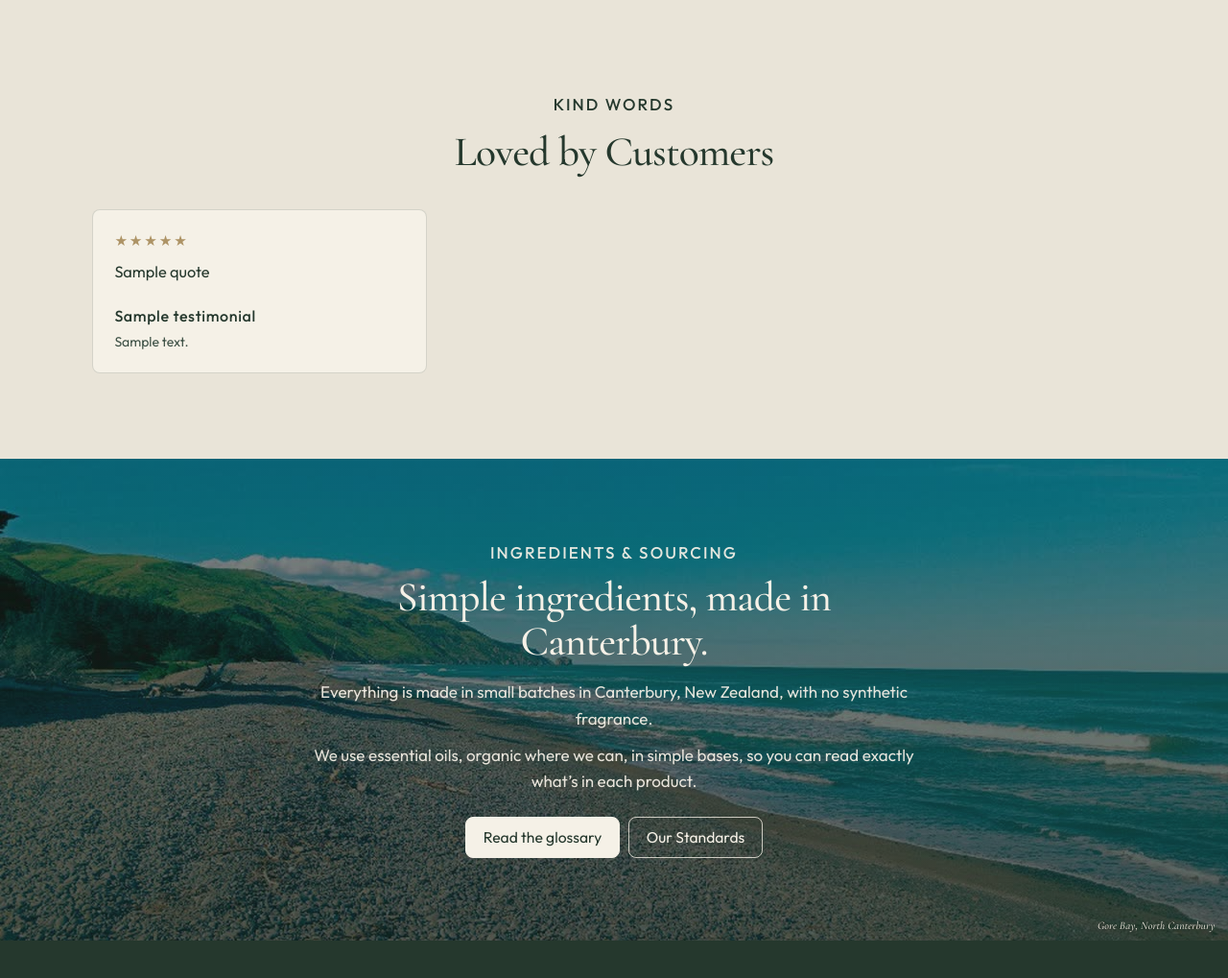
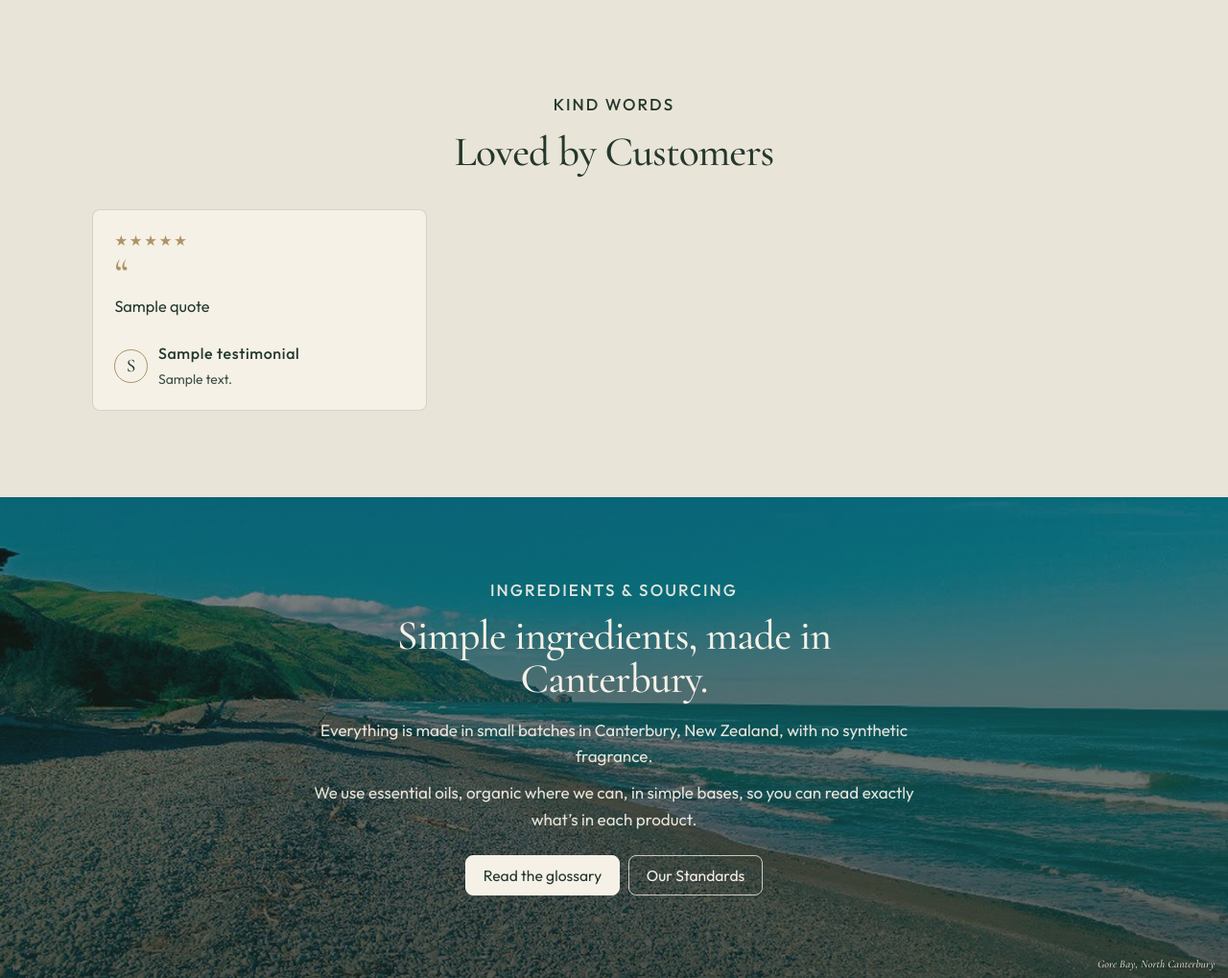
Before and after one commit to Falconwebnz/petitebotanicals, a Node project: template views/home.ejs in a window 1280 px wide. Shown: the part 2327-3346 px from the top of the page at 96% size. Run offline with Node 20 templates, Linux system fonts and the light colour scheme; the template is opened without the code that fills it: most values are stand-ins (such as "Sample title", 1, 10 or a date in 2020).

Commit message:
Show the Loved by Customers band before any testimonials exist
The homepage band stays in place under the featured products. Until a
testimonial is published it shows a short note and a link to write in.
Published cards gain a quotation mark and the customer's initial.

Co-authored-by: John Shortall <Falconwebnz@users.noreply.github.com>

```diff
--- a/public/css/still-room.css
+++ b/public/css/still-room.css
@@ -1600,9 +1600,42 @@ textarea { min-height: 110px; }
 .loved-stars-off { color: var(--paper-2); }
 .loved-card blockquote { margin: 0; }
 .loved-card blockquote p { margin: 0 0 0.7rem; font-size: 1.02rem; line-height: 1.6; color: var(--ink); }
-.loved-card figcaption { margin-top: auto; padding-top: 0.6rem; display: flex; flex-direction: column; gap: 0.15rem; }
+.loved-card blockquote::before {
+  content: "“";
+  display: block;
+  font-family: "Cormorant Garamond", Georgia, serif;
+  font-size: 2.6rem;
+  line-height: 0.7;
+  color: var(--gold);
+  margin-bottom: 0.45rem;
+}
+.loved-card figcaption { margin-top: auto; padding-top: 0.8rem; display: flex; flex-direction: row; align-items: center; gap: 0.7rem; }
+.loved-who { display: flex; flex-direction: column; gap: 0.15rem; }
+.loved-mark {
+  width: 2.15rem;
+  height: 2.15rem;
+  border-radius: 50%;
+  border: 1px solid var(--gold);
+  color: var(--green);
+  display: inline-flex;
+  align-items: center;
+  justify-content: center;
+  flex: none;
+  font-family: "Cormorant Garamond", Georgia, serif;
+  font-size: 1.2rem;
+  line-height: 1;
+}
 .loved-card figcaption strong { font-weight: 500; letter-spacing: 0.04em; }
-.loved-card figcaption span { font-size: 0.875rem; color: var(--ink-soft); }
+.loved-who span { font-size: 0.875rem; color: var(--ink-soft); }
+.loved-waiting {
+  max-width: 36rem;
+  margin: 0 auto;
+  text-align: center;
+  color: var(--ink-soft);
+  font-size: 1.0625rem;
+  line-height: 1.6;
+}
+.loved-waiting-actions { justify-content: center; margin-top: 1.3rem; }
 .loved-controls { display: flex; align-items: center; justify-content: center; gap: 0.9rem; margin-top: 1.1rem; }
 .loved-slider.is-static .loved-controls { display: none; }
 .loved-arrow {
--- a/views/admin/testimonials.ejs
+++ b/views/admin/testimonials.ejs
@@ -5,7 +5,7 @@
   <section class="section" style="padding-top:1.4rem;">
     <div class="still-wrap" style="max-width:820px;">
       <h1 class="serif" style="font-size:3rem;">Testimonials</h1>
-      <p class="muted">These appear in the Loved by Customers slider on the homepage, below the featured products. Only testimonials marked “Show on the homepage” are shown, and the section stays hidden until at least one is. Use a customer’s own words, with their permission.</p>
+      <p class="muted">These appear in the Loved by Customers band on the homepage, under the featured products. Until one is marked “Show on the homepage”, visitors see a short line and a link to write in. Use a customer’s own words, with their permission.</p>
       <% var published = testimonials.filter(function (t) { return Number(t.published); }).length; %>
       <p class="muted"><strong><%= published %></strong> of <%= testimonials.length %> on the homepage.</p>
       <% testimonials.forEach(function (t, index) { %>
--- a/views/home.ejs
+++ b/views/home.ejs
@@ -59,13 +59,13 @@
     </div>
   </section>
 
-  <% if (testimonials.length) { %>
   <section class="section loved" aria-labelledby="loved-heading">
     <div class="still-wrap loved-wrap">
       <div class="section-head">
         <p class="eyebrow">Kind words</p>
         <h2 id="loved-heading">Loved by Customers</h2>
       </div>
+      <% if (testimonials.length) { %>
       <div class="loved-slider" data-slider role="region" aria-roledescription="carousel" aria-label="Customer testimonials">
         <div class="loved-track" data-slider-track tabindex="0">
           <% testimonials.forEach(function (t, i) { %>
@@ -76,7 +76,10 @@
               <blockquote>
                 <% String(t.quote).split(/\n\s*\n/).forEach(function (para) { %><% if (para.trim()) { %><p><%= para.trim() %></p><% } %><% }) %>
               </blockquote>
-              <figcaption><strong><%= t.name %></strong><% if (t.detail) { %><span><%= t.detail %></span><% } %></figcaption>
+              <figcaption>
+                <span class="loved-mark" aria-hidden="true"><%= String(t.name || '').trim().charAt(0) %></span>
+                <span class="loved-who"><strong><%= t.name %></strong><% if (t.detail) { %><span><%= t.detail %></span><% } %></span>
+              </figcaption>
             </figure>
           <% }) %>
         </div>
@@ -92,9 +95,14 @@
           </div>
         <% } %>
       </div>
+      <% } else { %>
+      <p class="loved-waiting">Notes from people who use the collection will be added here.</p>
+      <div class="text-tabs loved-waiting-actions">
+        <a class="text-tab" href="/contact">Write to us</a>
+      </div>
+      <% } %>
     </div>
   </section>
-  <% } %>
 
   <section class="quiet quiet-coast">
     <img class="quiet-photo" src="/images/brand/home-coast.jpg" alt="" oncontextmenu="return false;">
--- a/views/partials/head.ejs
+++ b/views/partials/head.ejs
@@ -16,6 +16,6 @@
   <link rel="stylesheet" href="/vendor/css/theme.css">
   <link rel="stylesheet" href="/vendor/slick/slick.css">
   <link rel="stylesheet" href="/vendor/slick/slick-theme.css">
-  <link rel="stylesheet" href="/css/still-room.css?v=17">
+  <link rel="stylesheet" href="/css/still-room.css?v=18">
 </head>
 <body class="<%= path === '/' ? 'has-hero-header' : '' %>">
```
